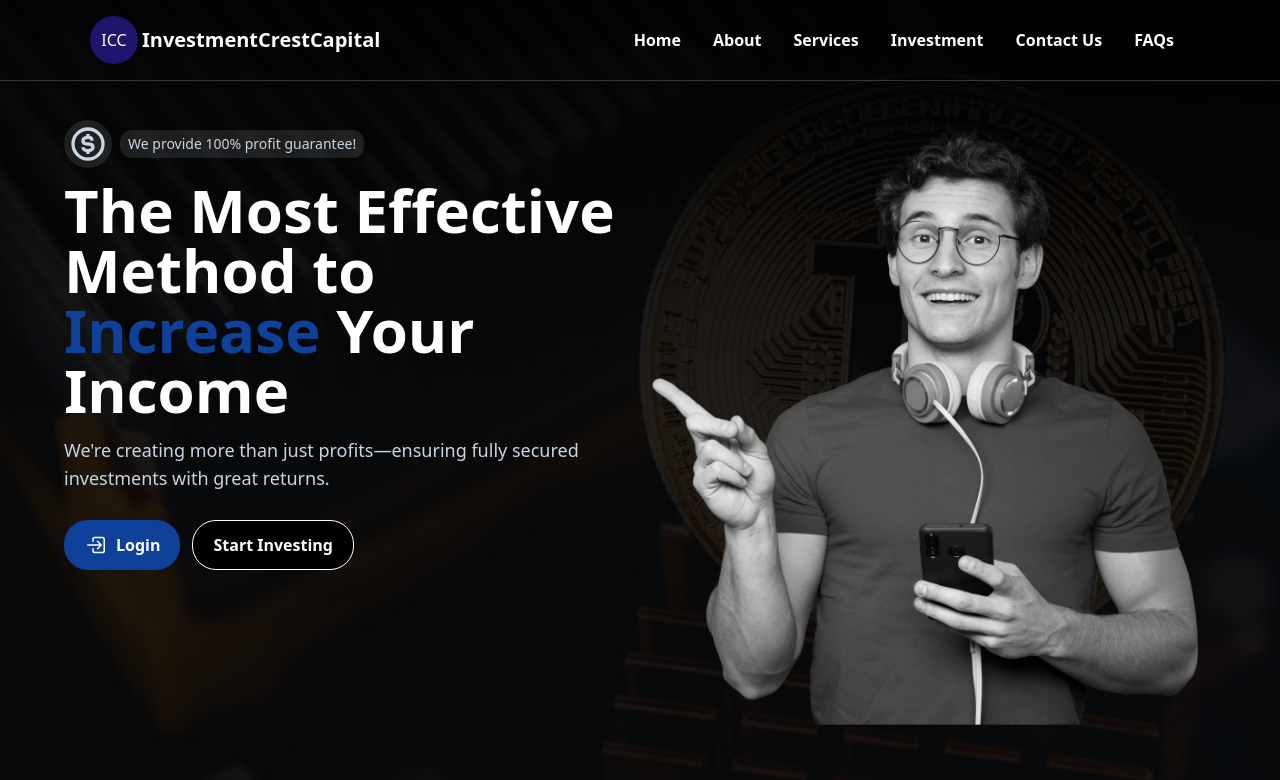
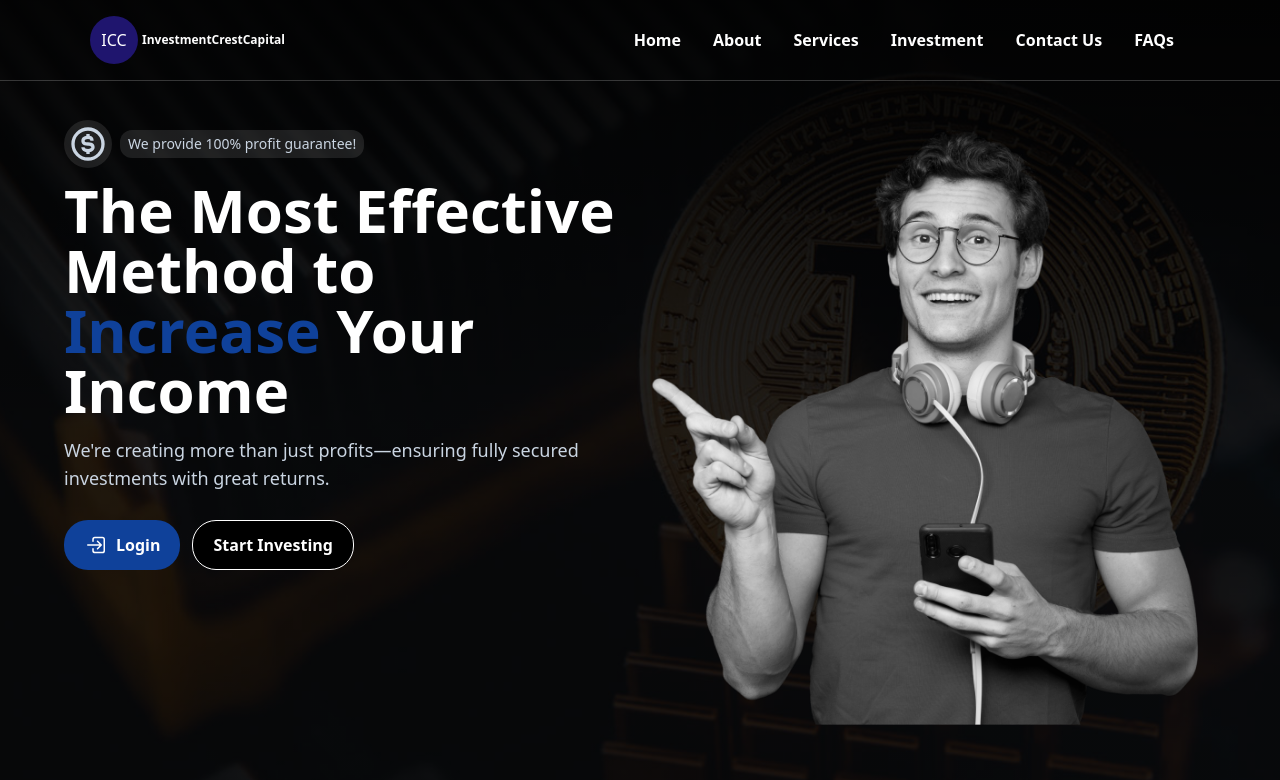
Before and after one commit to godwininyene/investmentCrestCapital_frontend, a React (Vite) app: page / in a window 1280 px wide. Shown: the top 780 px of the page. Built offline with nearby package versions, Linux system fonts and the light colour scheme; no server answers.

Commit message:
WIP: Resize header text

```diff
--- a/src/components/Header.jsx
+++ b/src/components/Header.jsx
@@ -32,7 +32,7 @@ const Header = () => {
                     <Link to="/" className='mr-4 flex items-center'>
                         <div className='h-12 w-12 text-white flex items-center justify-center rounded-full bg-primary-dark'>ICC</div>
                         {/* <img src={logo} alt="" className="h-10"/> */}
-                        <h2 className='text-white font-bold text-xl ml-1'>InvestmentCrestCapital</h2>
+                        <h2 className='text-white font-bold text-xs ml-1'>InvestmentCrestCapital</h2>
                     </Link>
 
                     {/* Mobile Nav Icon */}
```
